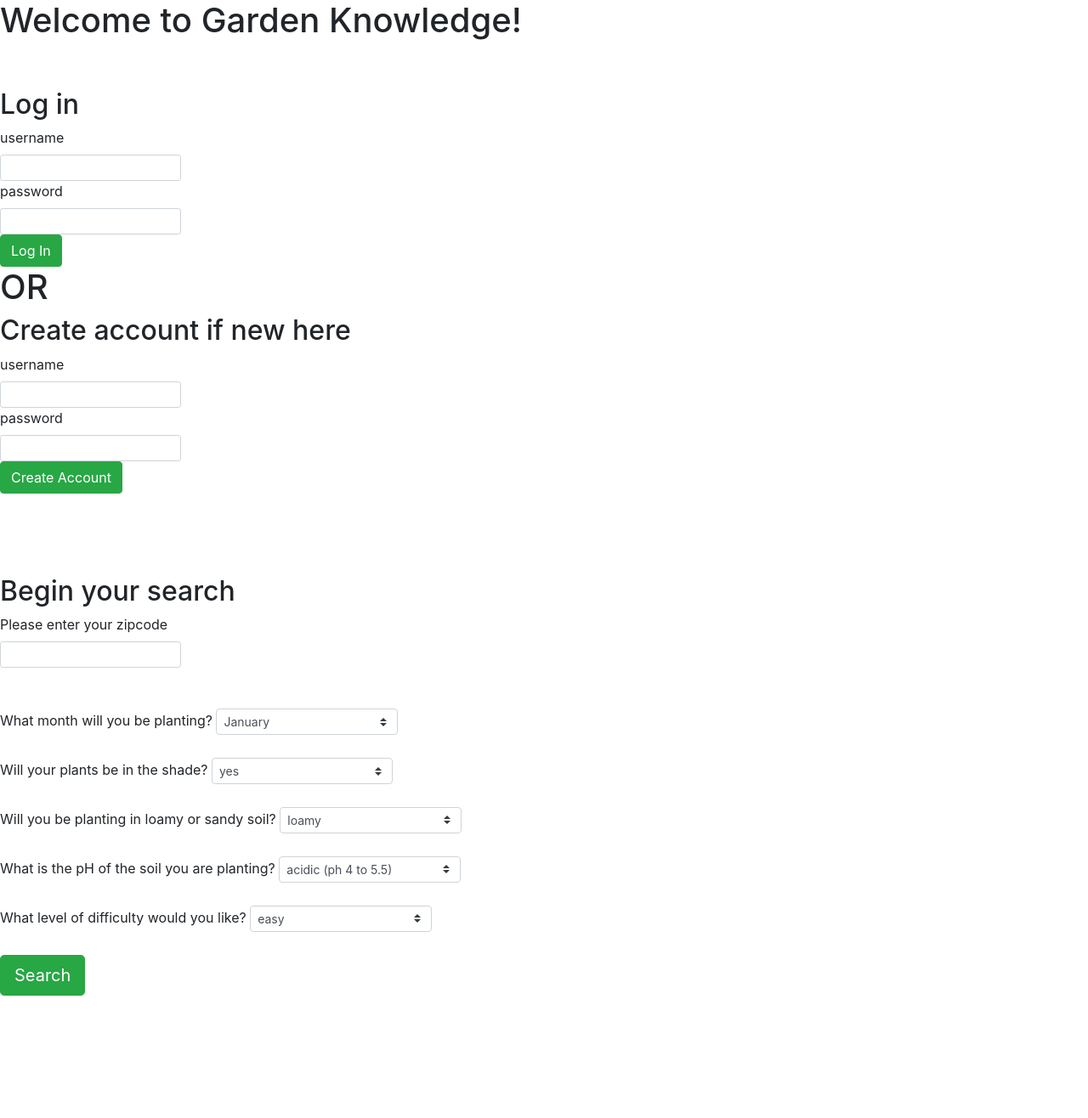
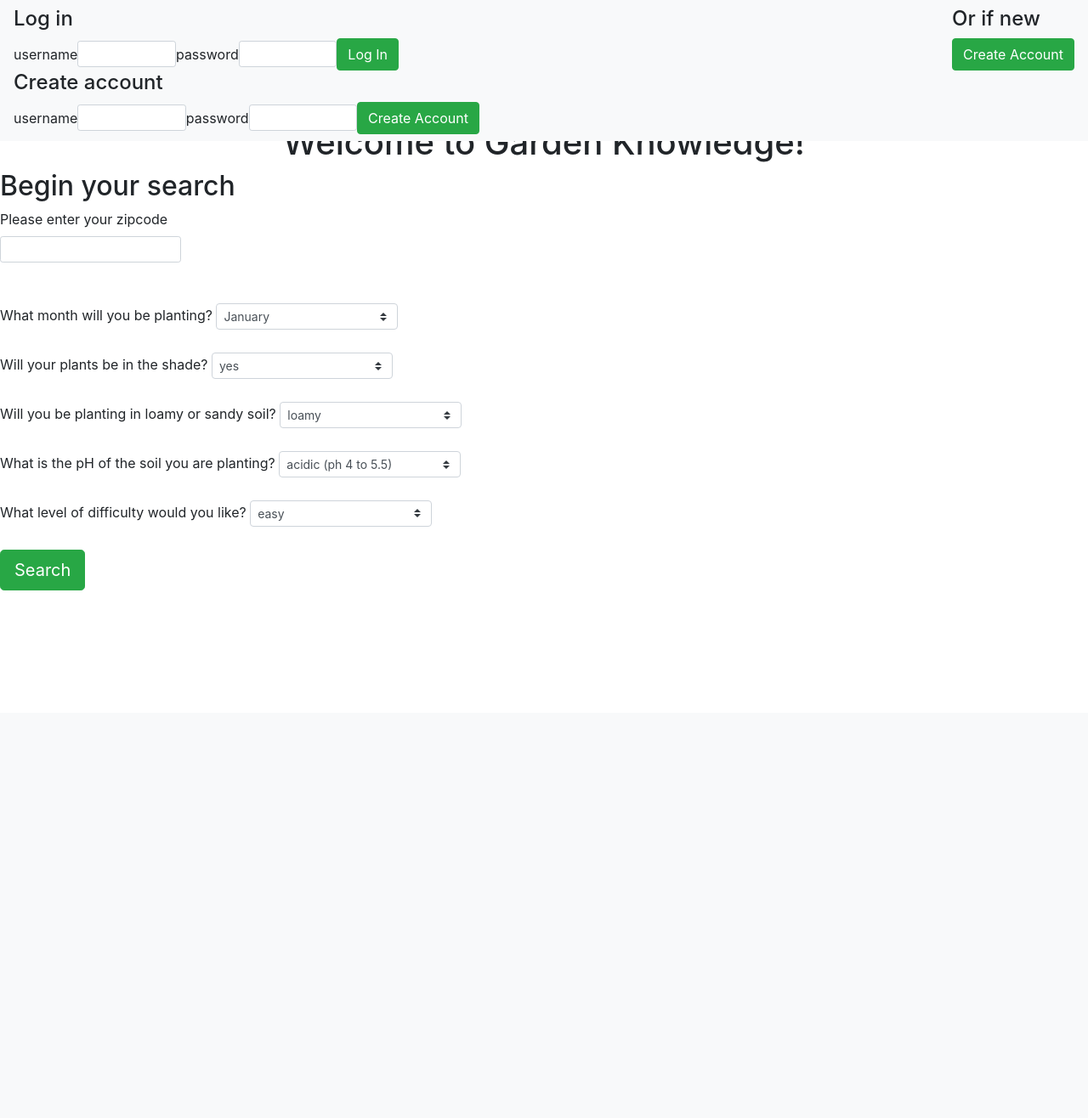
Before and after one commit to juliecoleman/hackbright-final-solo-project, a Flask app: page / in a window 1280 px wide. Shown: the whole page at 85% size. After the commit the page ends 695 px from the top, so only its background shows below. Run offline with Flask 2, Linux system fonts and the light colour scheme; some libraries are stand-ins or nearby versions.

Commit message:
Added bootstrap and jquery for create account and login

```diff
--- a/static/js/results.js
+++ b/static/js/results.js
@@ -33,3 +33,7 @@ function addFavorite (id) {
   });
   // return false;
 }
+
+function createAccount () {
+    $('#create-account').show();
+};
--- a/templates/base.html
+++ b/templates/base.html
@@ -12,6 +12,10 @@
   href="https://stackpath.bootstrapcdn.com/bootstrap/4.5.0/css/bootstrap.min.css"
   integrity="sha384-9aIt2nRpC12Uk9gS9baDl411NQApFmC26EwAOH8WgZl5MYYxFfc+NcPb1dKGj7Sk"
   crossorigin="anonymous">
+
+  <!-- Our custom style -->
+  <link rel="stylesheet"
+  href="/static/css/style.css">
 
 
 <!--     <script crossorigin src="https://unpkg.com/react@16/umd/
--- a/templates/homepage.html
+++ b/templates/homepage.html
@@ -1,14 +1,12 @@
 {% extends 'base.html' %}
 
 {% block body %}
-  <h1>Welcome to Garden Knowledge!</h1>
+  {% if "gardener_id" not in session %}
+    <nav class="navbar navbar-light fixed-top bg-light">
 
-  <br></br>
-
-  {% if "gardener_id" not in session %}
-  <section>
-    <h2>Log in</h2>
-    <form action = "/login" method="POST">
+      <div id="log-in">
+        <h4>Log in</h4>
+        <form action = "/login" class="form-inline" method="POST">
           <label for="username">username</label>
           <input type = "text" class="form-control form-control-sm col-2" id="username" name="username">
 
@@ -17,32 +15,43 @@
 
           <button type="submit" class="btn btn-success">Log In</button>
         </form>
+      </div>
 
-    <h1>OR</h1>
-    <h2>Create account if new here</h2>
-    <form action = "/create-gardener" method="POST">
+      <div id="new-here">
+        <h4>Or if new</h4>
+        <button type="submit" class="btn btn-success" onClick="createAccount()">Create Account</button>
+      </div>
+
+
+      <div id="create-account">
+        <h4>Create account</h4>
+        <form action = "/create-gardener" class="form-inline" method="POST">
           <label for="username">username</label>
           <input type = "text" class="form-control form-control-sm col-2" id="username" name="username">
 
           <label for="password">password</label>
           <input type = "text" class="form-control form-control-sm col-2" id="password" name="password">
 
-      <button type="submit" class="btn btn-success">Create Account</button>
+          <button type="submit" class="btn btn-success" onClick="showLogIn()">Create Account</button>
         </form>
-  </section>
-  <br></br>
-  <br></br>
+      </div>
+    </nav>
   {% endif %}
 
 
   {%if "gardener_id" in session %}
+    <nav class="navbar navbar-light fixed-top bg-light">
       <form action="/logout">
         <button type="submit" class="btn btn-success">Log out</button>
       </form>
+    </nav>
+  {% endif %}
+
   <br></br>
   <br></br>
-  {% endif %}
+  <br></br>
 
+  <h1 class="text-center">Welcome to Garden Knowledge!</h1>
 
   <section>
     <h2>Begin your search</h2>
@@ -125,4 +134,6 @@
   <br></br>
   <br></br>
 
+  <script src="/static/js/homepage.js"></script>
+
 {% endblock %}
```
Lines whose indentation alone changed are shown as unchanged.
